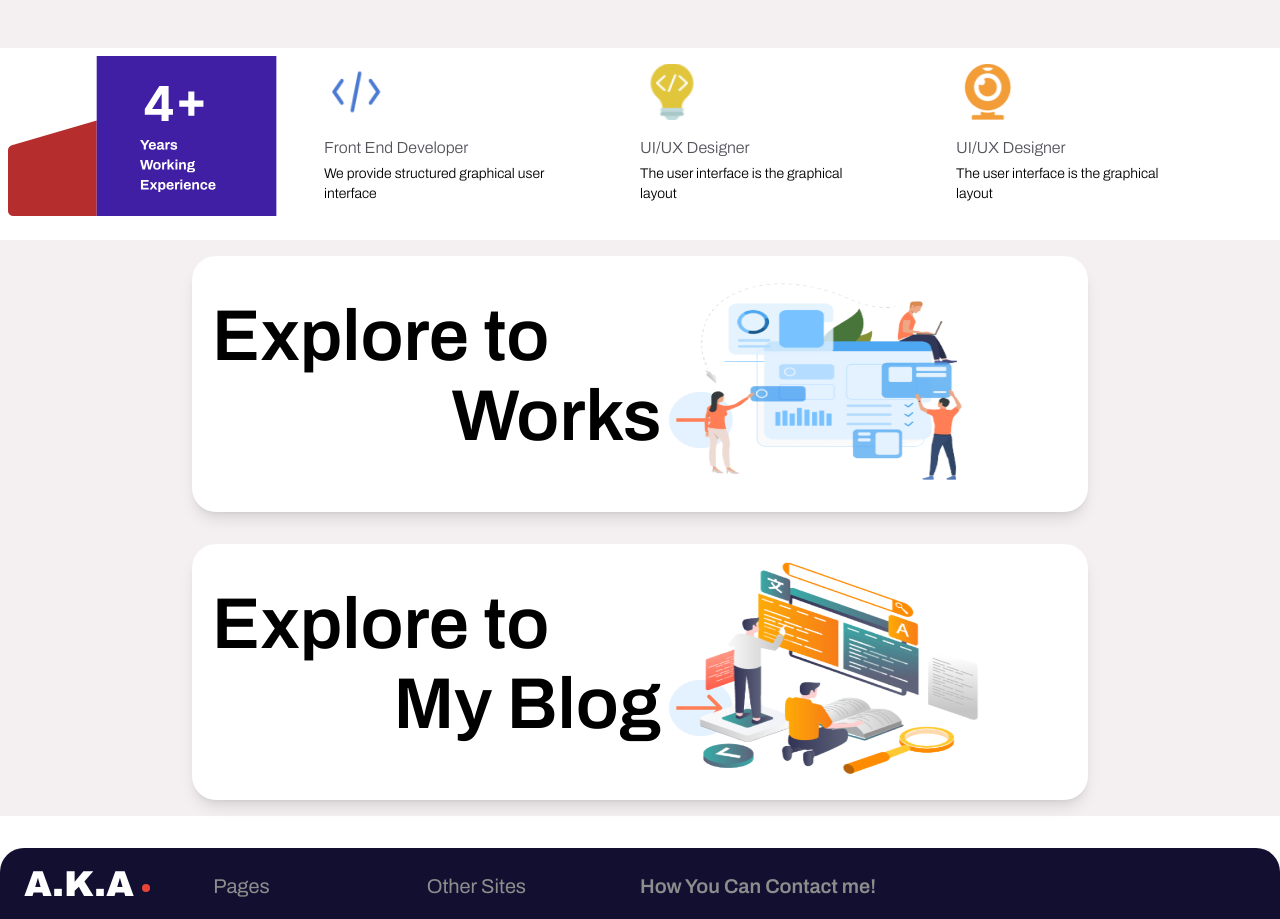
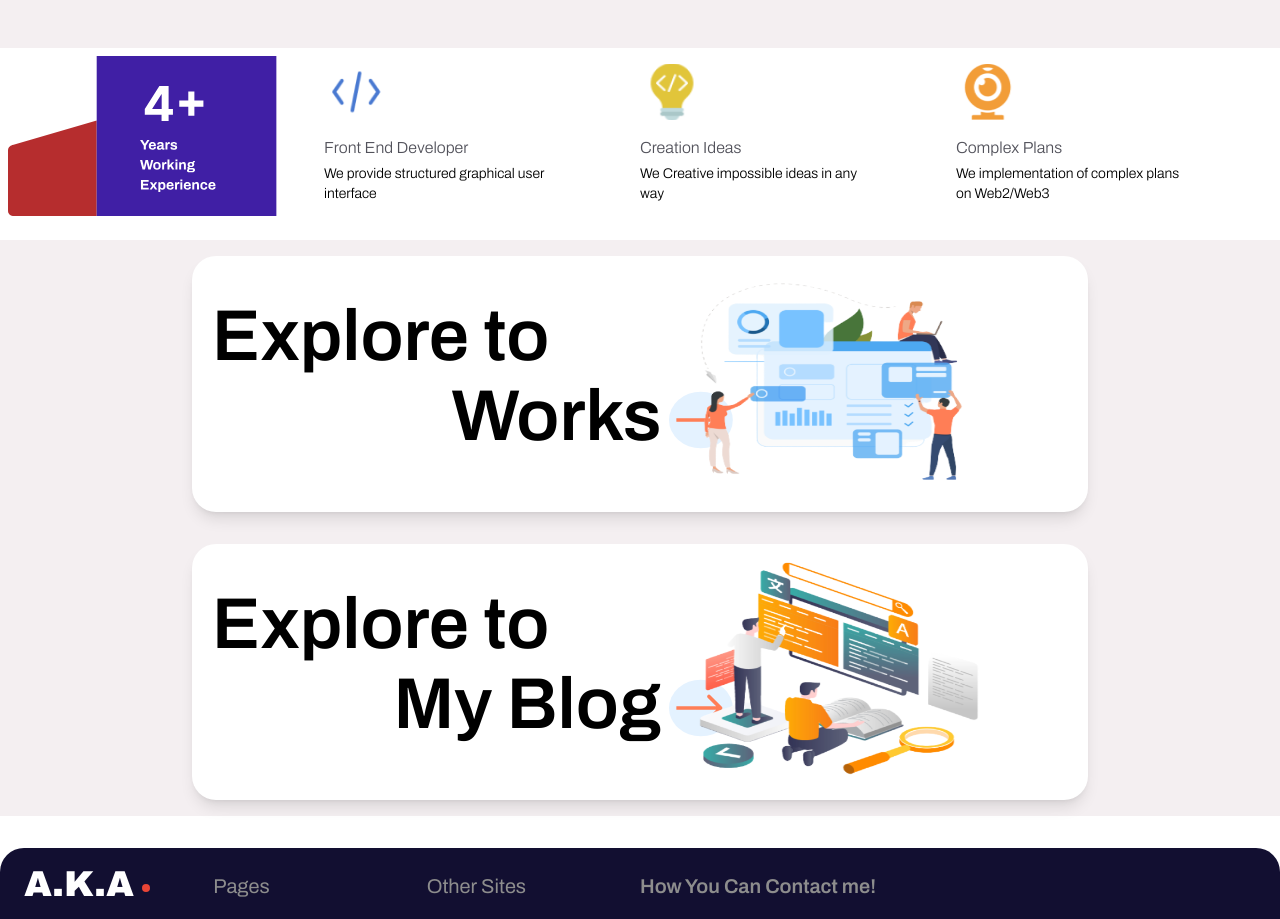
Before and after one commit to AlirezaAkbarpour/Portfolio, a Next.js app: page / in a window 1280 px wide. Shown: the part 800-1719 px from the top of the page. Built offline with nearby package versions, Linux system fonts and the light colour scheme.

Commit message:
about page init

```diff
--- /dev/null
+++ b/app/about/page.tsx
@@ -0,0 +1,10 @@
+import VisitCard from '@/components/visit_card'
+import React from 'react'
+
+export default function AboutPage() {
+  return (
+    <div className='w-full min-h-screen bg-background-theme flex justify-center my-8 mx-auto container'>
+        <VisitCard/>
+    </div>
+  )
+}
--- a/app/page.tsx
+++ b/app/page.tsx
@@ -102,15 +102,15 @@ export default function Home() {
                   <div className=" py-2">
                     <Image src={'/images/light-icon.png'} className='mb-1 w-16 h-14 mr-1' alt='light' width={64} height={64}/>
                   </div>
-                  <div className='font-light text-zinc-600 my-1 text-base'>UI/UX Designer</div>
-                  <div className='w-56 font-light text-sm'>The user interface is the graphical layout</div>
+                  <div className='font-light text-zinc-600 my-1 text-base'>Creation Ideas</div>
+                  <div className='w-56 font-light text-sm'>We Creative impossible ideas in any way</div>
             </div>
             <div className='item-box w-1/4'>
             <div className="py-2">
                     <Image src={'/images/webcam-icon.png'} className='w-16 h-14 mb-1 mr-1' alt='light' width={64} height={68}/>
                   </div>
-                  <div className='font-light text-zinc-600 my-1 text-base'>UI/UX Designer</div>
-                  <div className='w-56 font-light text-sm'>The user interface is the graphical layout</div>
+                  <div className='font-light text-zinc-600 my-1 text-base'>Complex Plans</div>
+                  <div className='w-56 font-light text-sm'>We implementation of complex plans on Web2/Web3</div>
             </div>
           </div>
           <div className="w-full flex justify-center">
--- /dev/null
+++ b/components/visit_card.tsx
@@ -0,0 +1,23 @@
+import React from 'react'
+import ScrollGold from './svgs/scroll-gold'
+
+export default function VisitCard() {
+  return (
+    <div className='w-3/4 bg-white rounded-lg h-[68vh] my-28'>
+        <div className='w-full flex justify-between p-10 h-[64vh]'>
+           <div className='w-1/2 p-4'>
+                <h1 className='text-4xl p-4 text-footer-color-black font-bold'>Alireza Akbarpour</h1>
+                <h2 className='text-2xl px-4 py-2 text-gray-600'>Front-End Developer</h2>
+                <h2 className='text-2xl px-4 py-2 text-gray-600'>UI & UX Designer</h2>
+                <h2 className='text-2xl px-4 py-2 text-gray-600'>CE Student</h2>
+           </div>
+           <div className='w-1/2'>
+                <div className='w-full h-full bg-slate-600 rounded-2xl'></div>
+           </div>
+        </div>
+        <div className='w-full bg-footer-color-black h-12 rounded-b-lg flex justify-center py-2 hover:cursor-pointer'>
+            <ScrollGold/>
+        </div>
+    </div>
+  )
+}
```
Also changed, not shown: components/svgs/scroll-gold.tsx (added, +17 -0 lines).
